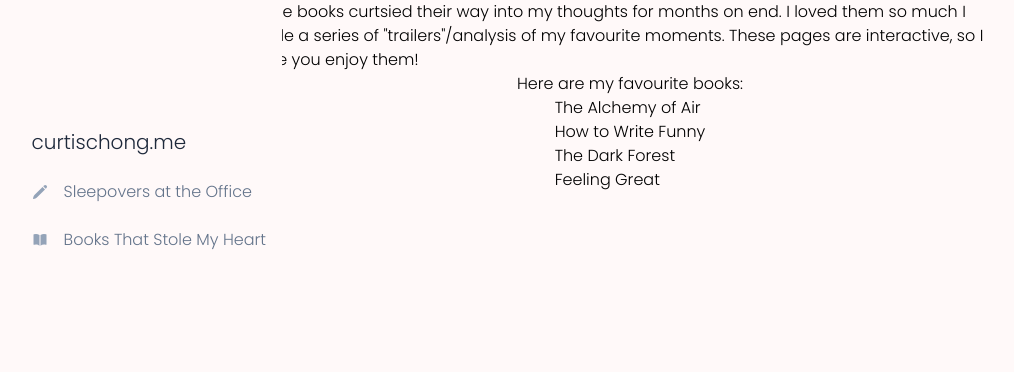
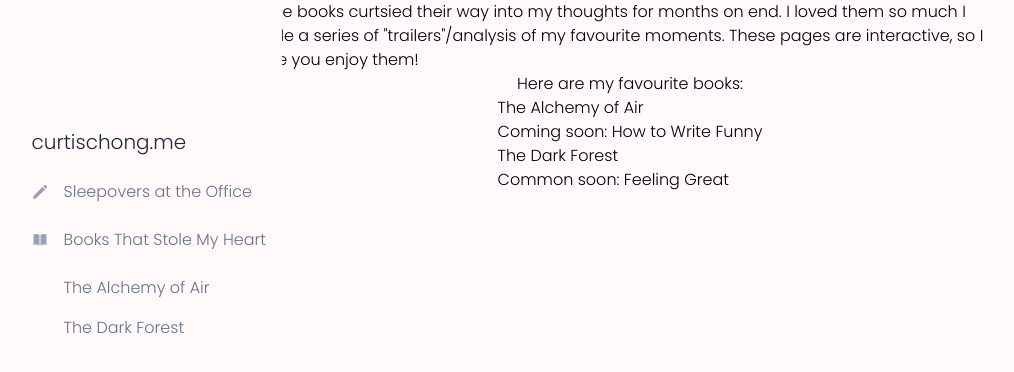
Before and after one commit to chongcurtis/chongcurtis.github.io, a Next.js app: page /books in a window 1280 px wide. Shown: the top 372 px of the page, without its empty margins (10-1024 px from the left). Built offline with nearby package versions, Linux system fonts and the light colour scheme.

Commit message:
sidebar now shows diff books

```diff
--- a/src/components/sidebar/Menu.tsx
+++ b/src/components/sidebar/Menu.tsx
@@ -1,11 +1,13 @@
 import React, { useEffect, useRef } from "react";
 import classNames from "classnames";
 import Link from "next/link";
+import { useRouter } from "next/router";
 
 export type NavLink = {
     label: string;
     href: string;
     icon?: React.ReactNode;
+    children?: NavLink[];
 };
 
 type Props = {
@@ -30,6 +32,10 @@ const Menu = ({ open, setOpen, navLinks }: Props) => {
             document.removeEventListener("mousedown", handleClickOutside);
         };
     }, []);
+
+    const router = useRouter();
+    const currentPage = router.asPath;
+
     return (
         <div
             ref={ref}
@@ -55,11 +61,12 @@ const Menu = ({ open, setOpen, navLinks }: Props) => {
                     <nav className="top-0 md:sticky md:top-16">
                         {/* nav items */}
                         <ul className="flex flex-col gap-2 py-2">
-                            {navLinks.map((item, index) => {
+                            {navLinks.map((navLink, index) => {
                                 return (
+                                    <>
                                         <Link
-                                        key={index}
-                                        href={item.href}
+                                            key={`navlink-${index}`}
+                                            href={navLink.href}
                                             onClick={() => {
                                                 setOpen(false);
                                             }}
@@ -71,11 +78,43 @@ const Menu = ({ open, setOpen, navLinks }: Props) => {
                                                     "flex items-center gap-4 ": true, //layout
                                                     "transition-colors duration-300": true, //animation
                                                     "mx-2 rounded-md p-2 text-slate-500": true, //self style
+                                                    "font-bold":
+                                                        currentPage === navLink.href &&
+                                                        !navLink.children, // don't bold if we have children cause the child page would be bold
                                                 })}
                                             >
-                                            {item.icon} {item.label}
+                                                {navLink.icon} {navLink.label}
                                             </li>
                                         </Link>
+                                        {navLink.children && (
+                                            <div className="ml-8">
+                                                {navLink.children.map((childLink, childIdx) => {
+                                                    return (
+                                                        <Link
+                                                            href={childLink.href}
+                                                            key={`navlink-${index}-${childIdx}`}
+                                                            onClick={() => {
+                                                                setOpen(false);
+                                                            }}
+                                                            className={classNames({
+                                                                "decoration-sleepover-secondary underline-offset-2 hover:underline hover:decoration-wavy":
+                                                                    true, // underline
+                                                                "flex items-center gap-4 ": true, //layout
+                                                                "transition-colors duration-300":
+                                                                    true, //animation
+                                                                "mx-2 rounded-md p-2 text-slate-500":
+                                                                    true, //self style
+                                                                "font-bold":
+                                                                    currentPage === childLink.href,
+                                                            })}
+                                                        >
+                                                            {childLink.label}
+                                                        </Link>
+                                                    );
+                                                })}
+                                            </div>
+                                        )}
+                                    </>
                                 );
                             })}
                         </ul>
--- a/src/components/sidebar/NavLinks.tsx
+++ b/src/components/sidebar/NavLinks.tsx
@@ -11,5 +11,15 @@ export const NavLinks: NavLink[] = [
         label: "Books That Stole My Heart",
         href: "/books/the-alchemy-of-air",
         icon: <BookOpenIcon className="h-4 w-4 text-slate-400" />,
+        children: [
+            {
+                label: "The Alchemy of Air",
+                href: "/books/the-alchemy-of-air",
+            },
+            {
+                label: "The Dark Forest",
+                href: "/books/the-dark-forest",
+            },
+        ],
     },
 ];
--- a/src/pages/_app.tsx
+++ b/src/pages/_app.tsx
@@ -7,7 +7,7 @@ import classNames from "classnames";
 
 // how to serve fonts: https://nextjs.org/docs/basic-features/font-optimization
 const poppins = Poppins({
-    weight: ["100", "300"],
+    weight: ["100", "300", "700"],
     style: "normal",
     subsets: ["latin-ext"],
 });
--- a/src/pages/books.tsx
+++ b/src/pages/books.tsx
@@ -12,9 +12,9 @@ export default function Books() {
             <p>Here are my favourite books:</p>
             <div>
                 <Link href="/books/the-alchemy-of-air">The Alchemy of Air</Link>
-                <p>How to Write Funny</p>
+                <p>Coming soon: How to Write Funny</p>
                 <Link href="/books/the-dark-forest">The Dark Forest</Link>
-                <p>Feeling Great</p>
+                <p>Common soon: Feeling Great</p>
                 <div></div>
             </div>
         </>
```
Lines whose indentation alone changed are shown as unchanged.
